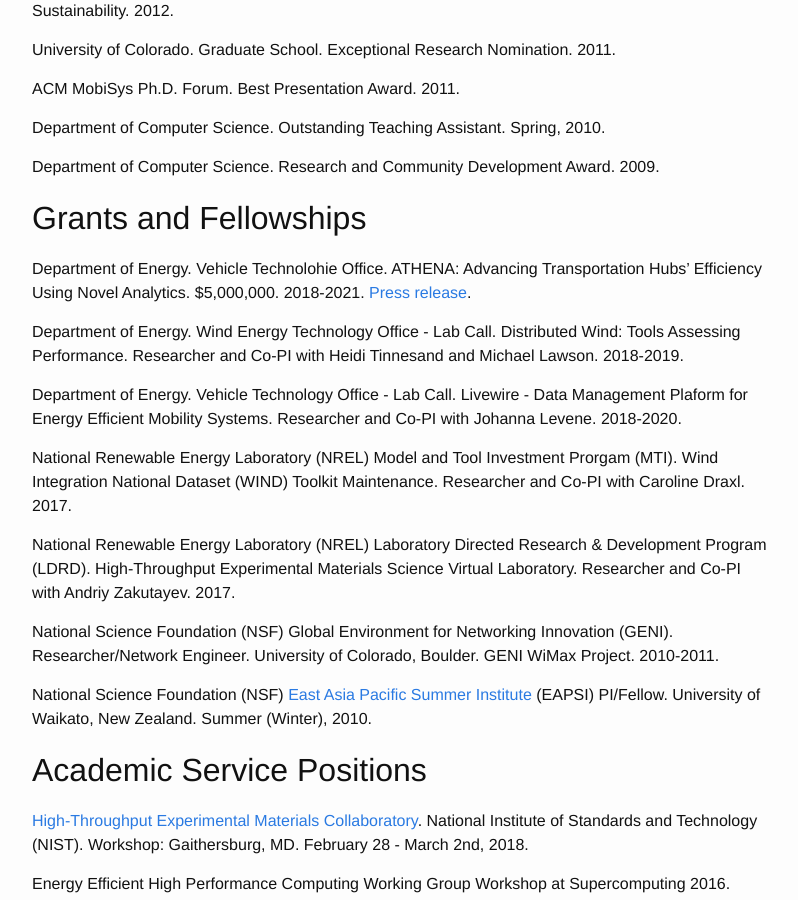
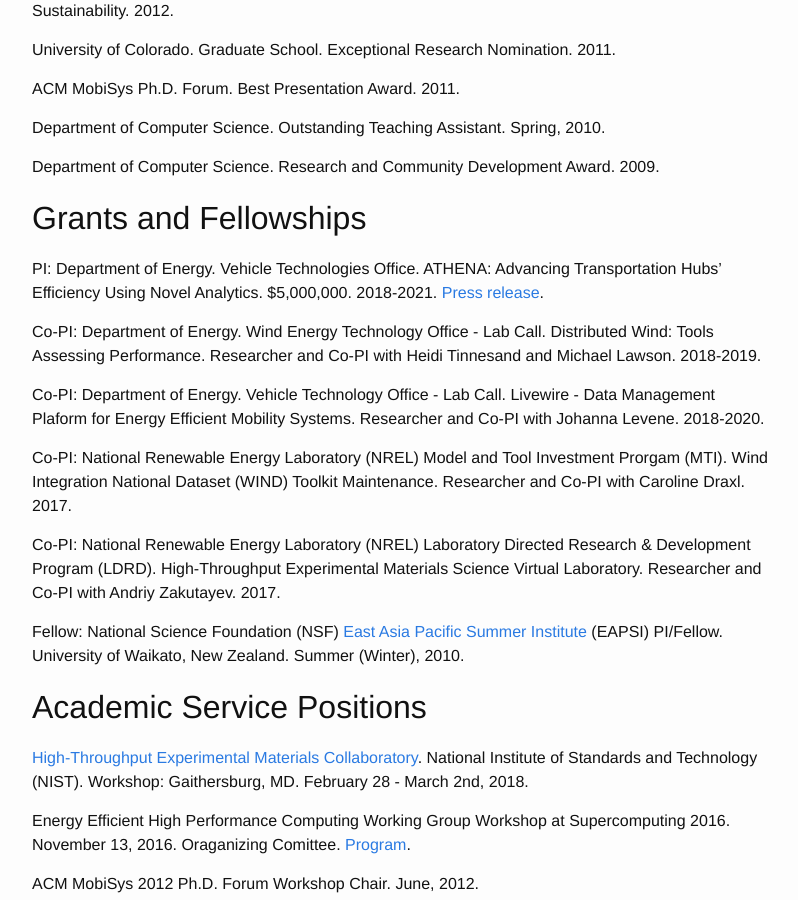
Before and after one commit to somerandomsequence/smallwhitecube, a Jekyll site: the page built from research.md, in a window 1280 px wide and 900 px high, scrolled down 12747 px. Shown: the whole window, without its empty margins (238-1036 px from the left). Built offline with Jekyll 4.4.1, drawn with Linux system fonts in a browser that asks for light colours; nearby versions of some CDN libraries.

Commit message:
edits to grants section

```diff
--- a/research.md
+++ b/research.md
@@ -142,19 +142,17 @@
 
 ## Grants and Fellowships
 
-Department of Energy. Vehicle Technolohie Office. ATHENA: Advancing Transportation Hubs' Efficiency Using Novel Analytics. $5,000,000. 2018-2021. [Press release](https://www.nrel.gov/news/press/2018/nrel-to-lead-5-million-initiative-to-reduce-energy-use-and-increase-energy-efficiency-of-major-transportation-hub.html).
+PI: Department of Energy. Vehicle Technologies Office. ATHENA: Advancing Transportation Hubs' Efficiency Using Novel Analytics. $5,000,000. 2018-2021. [Press release](https://www.nrel.gov/news/press/2018/nrel-to-lead-5-million-initiative-to-reduce-energy-use-and-increase-energy-efficiency-of-major-transportation-hub.html).
 
-Department of Energy. Wind Energy Technology Office - Lab Call. Distributed Wind: Tools Assessing Performance. Researcher and Co-PI with Heidi Tinnesand and Michael Lawson. 2018-2019.
+Co-PI: Department of Energy. Wind Energy Technology Office - Lab Call. Distributed Wind: Tools Assessing Performance. Researcher and Co-PI with Heidi Tinnesand and Michael Lawson. 2018-2019.
 
-Department of Energy. Vehicle Technology Office - Lab Call. Livewire - Data Management Plaform for Energy Efficient Mobility Systems. Researcher and Co-PI with Johanna Levene. 2018-2020.
+Co-PI: Department of Energy. Vehicle Technology Office - Lab Call. Livewire - Data Management Plaform for Energy Efficient Mobility Systems. Researcher and Co-PI with Johanna Levene. 2018-2020.
 
-National Renewable Energy Laboratory (NREL) Model and Tool Investment Prorgam (MTI). Wind Integration National Dataset (WIND) Toolkit Maintenance. Researcher and Co-PI with Caroline Draxl. 2017.
+Co-PI: National Renewable Energy Laboratory (NREL) Model and Tool Investment Prorgam (MTI). Wind Integration National Dataset (WIND) Toolkit Maintenance. Researcher and Co-PI with Caroline Draxl. 2017.
 
-National Renewable Energy Laboratory (NREL) Laboratory Directed Research & Development Program (LDRD). High-Throughput Experimental Materials Science Virtual Laboratory. Researcher and Co-PI with Andriy Zakutayev. 2017.
+Co-PI: National Renewable Energy Laboratory (NREL) Laboratory Directed Research & Development Program (LDRD). High-Throughput Experimental Materials Science Virtual Laboratory. Researcher and Co-PI with Andriy Zakutayev. 2017.
 
-National Science Foundation (NSF) Global Environment for Networking Innovation (GENI). Researcher/Network Engineer. University of Colorado, Boulder. GENI WiMax Project. 2010-2011.
-
-National Science Foundation (NSF) [East Asia Pacific Summer Institute](http://www.nsf.gov/funding/pgm_summ.jsp?pims_id=5284) (EAPSI) PI/Fellow. University of Waikato, New Zealand. Summer (Winter), 2010.
+Fellow: National Science Foundation (NSF) [East Asia Pacific Summer Institute](http://www.nsf.gov/funding/pgm_summ.jsp?pims_id=5284) (EAPSI) PI/Fellow. University of Waikato, New Zealand. Summer (Winter), 2010.
 
 ## Academic Service Positions
 
```
